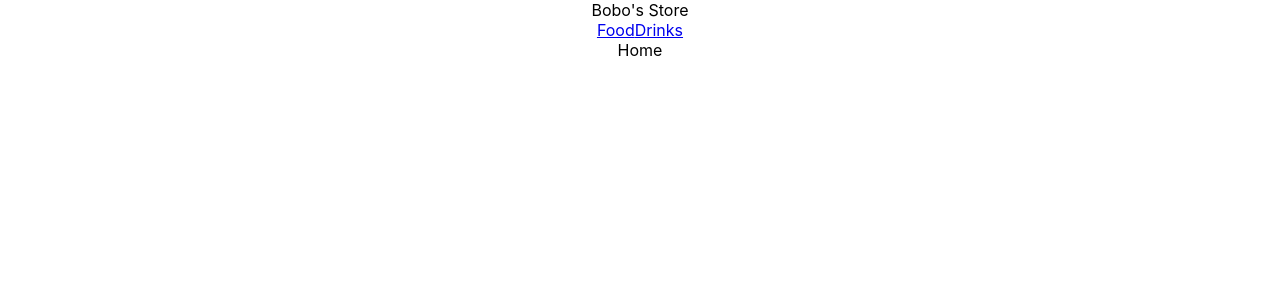
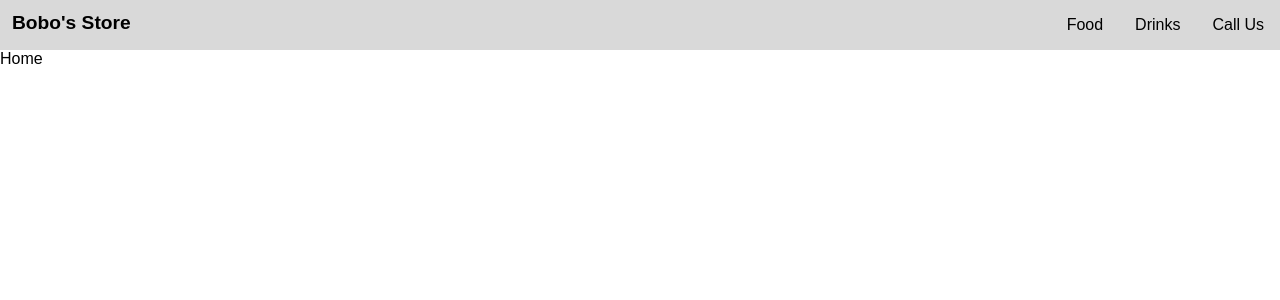
Before and after one commit to Exodera/Bobo-s-Store, a React (Create React App) app: page / in a window 1280 px wide. Shown: the top 300 px of the page. Built offline with nearby package versions, Linux system fonts and the light colour scheme.

Commit message:
ui mockup update and web changes

```diff
--- a/src/App.css
+++ b/src/App.css
@@ -1,38 +1,6 @@
-.App {
-  text-align: center;
+*{
+  font-family: Arial, Helvetica, sans-serif;
+  padding: 0;
+  margin: 0;
+  box-sizing: border-box;
 }
-
-.App-logo {
-  height: 40vmin;
-  pointer-events: none;
-}
-
-@media (prefers-reduced-motion: no-preference) {
-  .App-logo {
-    animation: App-logo-spin infinite 20s linear;
-  }
-}
-
-.App-header {
-  background-color: #282c34;
-  min-height: 100vh;
-  display: flex;
-  flex-direction: column;
-  align-items: center;
-  justify-content: center;
-  font-size: calc(10px + 2vmin);
-  color: white;
-}
-
-.App-link {
-  color: #61dafb;
-}
-
-@keyframes App-logo-spin {
-  from {
-    transform: rotate(0deg);
-  }
-  to {
-    transform: rotate(360deg);
-  }
-}
--- a/src/components/Navbar/Navbar.css
+++ b/src/components/Navbar/Navbar.css
@@ -0,0 +1,23 @@
+.navbar{
+    background-color: #D9D9D9;
+    display: flex;
+    position: relative;
+    justify-content: space-between;
+}
+
+a{
+   text-decoration: none;
+   color: black;
+   display: inline-block;
+   padding: 1rem;
+}
+a:hover{
+    background-color: rgb(240, 26, 26);
+    color: white;
+}
+
+.logo{
+    padding: .75rem;
+    font-size: 1.2rem;
+    font-weight: bold;
+}
--- a/src/components/Navbar/Navbar.js
+++ b/src/components/Navbar/Navbar.js
@@ -1,5 +1,6 @@
 import React from 'react'
 import {Link} from 'react-router-dom'
+import "./Navbar.css"
 
 
 const Navbar = () => {
@@ -7,11 +8,9 @@ const Navbar = () => {
     <div className='navbar'>
         <span className='logo'>Bobo's Store</span>
         <div className='links'>
-            <Link to = "#">Food</Link>
-            <Link to = "#">Drinks</Link>
-
-
-
+            <Link to = "/food">Food</Link>
+            <Link to = "/drinks">Drinks</Link>
+            <Link to = "/callUs">Call Us</Link>
         </div>
 
     </div>
--- a/src/pages/Drinks.js
+++ b/src/pages/Drinks.js
@@ -0,0 +1,9 @@
+import React from 'react'
+
+const Drinks = () => {
+  return (
+    <div>Drinks</div>
+  )
+}
+
+export default Drinks
--- a/src/pages/Food.js
+++ b/src/pages/Food.js
@@ -0,0 +1,9 @@
+import React from 'react'
+
+const Food = () => {
+  return (
+    <div>Food</div>
+  )
+}
+
+export default Food
```
Also changed, not shown: Store UI.jpg.
